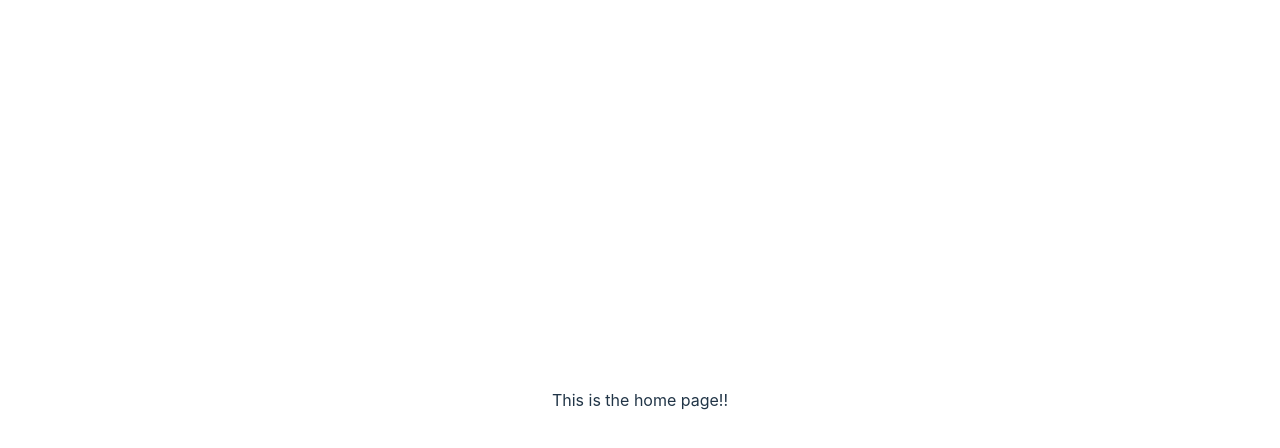
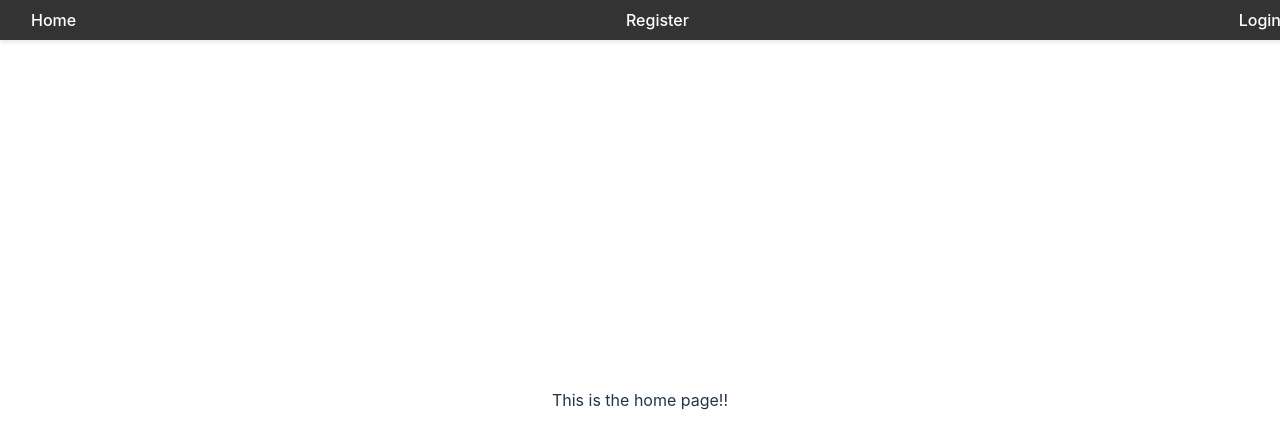
Before and after one commit to lilaxuan/Password-Management-System, a React (Vite) app: page / in a window 1280 px wide. Shown: the top 448 px of the page. Built offline with nearby package versions, Linux system fonts and the light colour scheme.

Commit message:
Create A Navbar

```diff
--- /dev/null
+++ b/src/AuthContext.jsx
@@ -0,0 +1,26 @@
+// AuthContext.js
+import React, { createContext, useContext, useState } from 'react';
+
+const AuthContext = createContext();
+
+export const useAuth = () => useContext(AuthContext);
+
+export const AuthProvider = ({ children }) => {
+    const [user, setUser] = useState(null); // null when not logged in
+
+    const login = (username) => {
+        setUser({ username });
+        // Additional login logic
+    };
+
+    const logout = () => {
+        setUser(null);
+        // Additional logout logic
+    };
+
+    return (
+        <AuthContext.Provider value={{ user, login, logout }}>
+            {children}
+        </AuthContext.Provider>
+    );
+};
--- a/src/HomePage.jsx
+++ b/src/HomePage.jsx
@@ -1,9 +1,15 @@
+import { AuthProvider } from "./AuthContext";
+import Navbar from './Navbar.jsx';
+
 
 
 export default function HomePage() {
 
     return (
         <div>
+            {/* <AuthProvider> */}
+            <Navbar />
+            {/* </AuthProvider> */}
             This is the home page!!
         </div>
     )
--- /dev/null
+++ b/src/LoginPage.jsx
@@ -0,0 +1,5 @@
+export default function LoginPage() {
+    return (<div>
+        This is the login page!!!
+    </div>)
+}
--- /dev/null
+++ b/src/Navbar.css
@@ -0,0 +1,48 @@
+/* Navbar.css */
+.navbar {
+    position: fixed;
+    top: 0;
+    left: 0;
+    width: 100%;
+    background-color: #333;
+    /* Dark background color */
+    color: white;
+    display: flex;
+    justify-content: space-between;
+    align-items: center;
+    padding: 0.5rem 1rem;
+    /* Adjust the spacing inside the navbar */
+    box-shadow: 0 2px 4px rgba(0, 0, 0, 0.1);
+    /* Optional: adds shadow for depth */
+    z-index: 1000;
+    /* Ensure navbar stays above other content */
+}
+
+.navbar a {
+    color: white;
+    text-decoration: none;
+    margin: 0 15px;
+}
+
+.navbar a:hover {
+    text-decoration: underline;
+}
+
+/* Styles for the logout button to make it visually distinct */
+.navbar button {
+    padding: 8px 16px;
+    background-color: red;
+    /* Red background color for the logout button */
+    color: white;
+    border: none;
+    border-radius: 4px;
+    /* Rounded corners for the button */
+    cursor: pointer;
+}
+
+.navbar button:hover {
+    background-color: darkred;
+    /* Darken button on hover for visual feedback */
+}
+
+/* Style for the username to make it
--- /dev/null
+++ b/src/Navbar.jsx
@@ -0,0 +1,34 @@
+import React from 'react';
+import { useAuth } from './AuthContext';
+import './Navbar.css';
+import LoginPage from './LoginPage';
+import RegisterPage from './RegisterPage';
+
+export default function Navbar() {
+    return (
+        <nav className="navbar">
+            <a href="/">Home</a>
+            <a href="/register"> Register  </a>
+            <a href="/login"> Login  </a>
+        </nav>
+    );
+};
+
+
+// export default function Navbar() {
+//     const { user, logout } = useAuth();
+
+//     return (
+//         <nav>
+//             <a href="/">Home</a>
+//             {user ? (
+//                 <>
+//                     <button onClick={logout}>Log Out</button>
+//                     <span style={{ fontStyle: 'italic', marginLeft: '10px' }}>{user.username}</span>
+//                 </>
+//             ) : (
+//                 <a href="/login">Login/Register</a>
+//             )}
+//         </nav>
+//     );
+// };
--- /dev/null
+++ b/src/RegisterPage.jsx
@@ -0,0 +1,5 @@
+export default function RegisterPage() {
+    return (<div>
+        This is the SignUp page!!!
+    </div>)
+}
```
